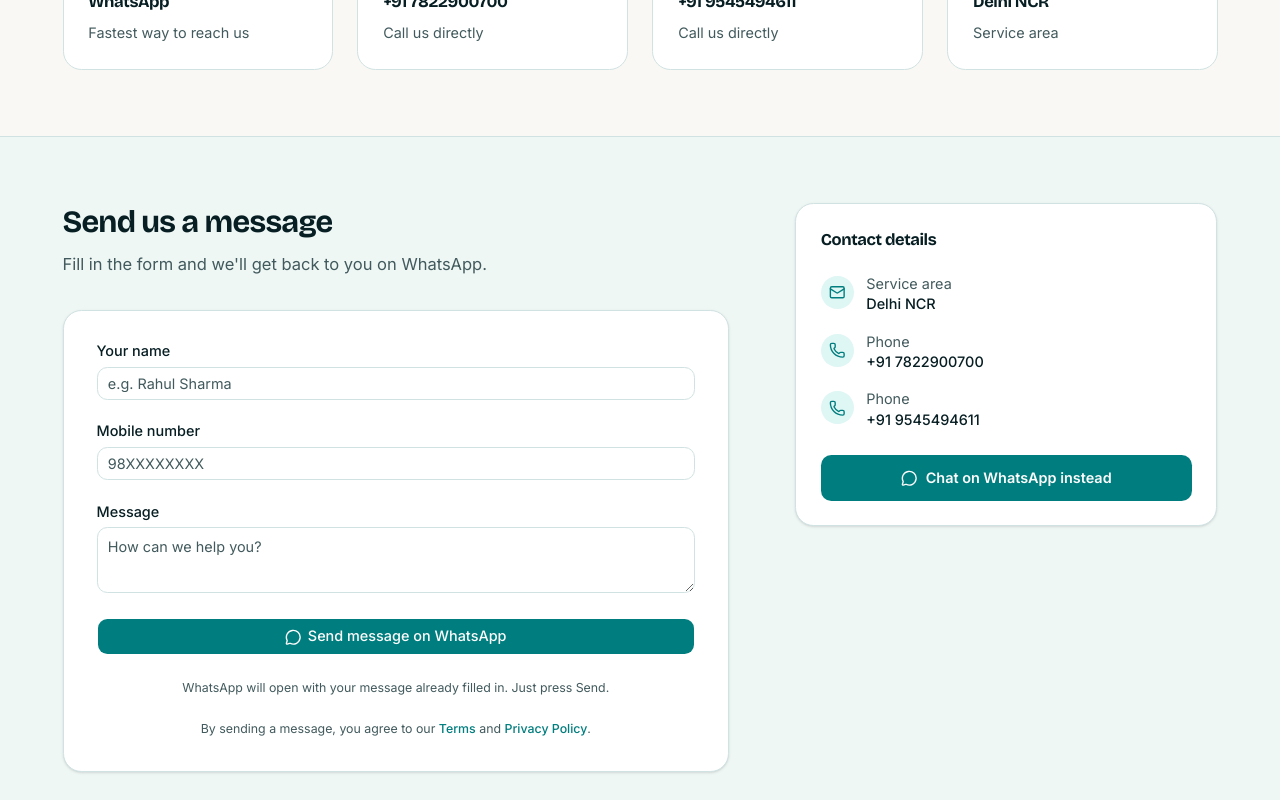
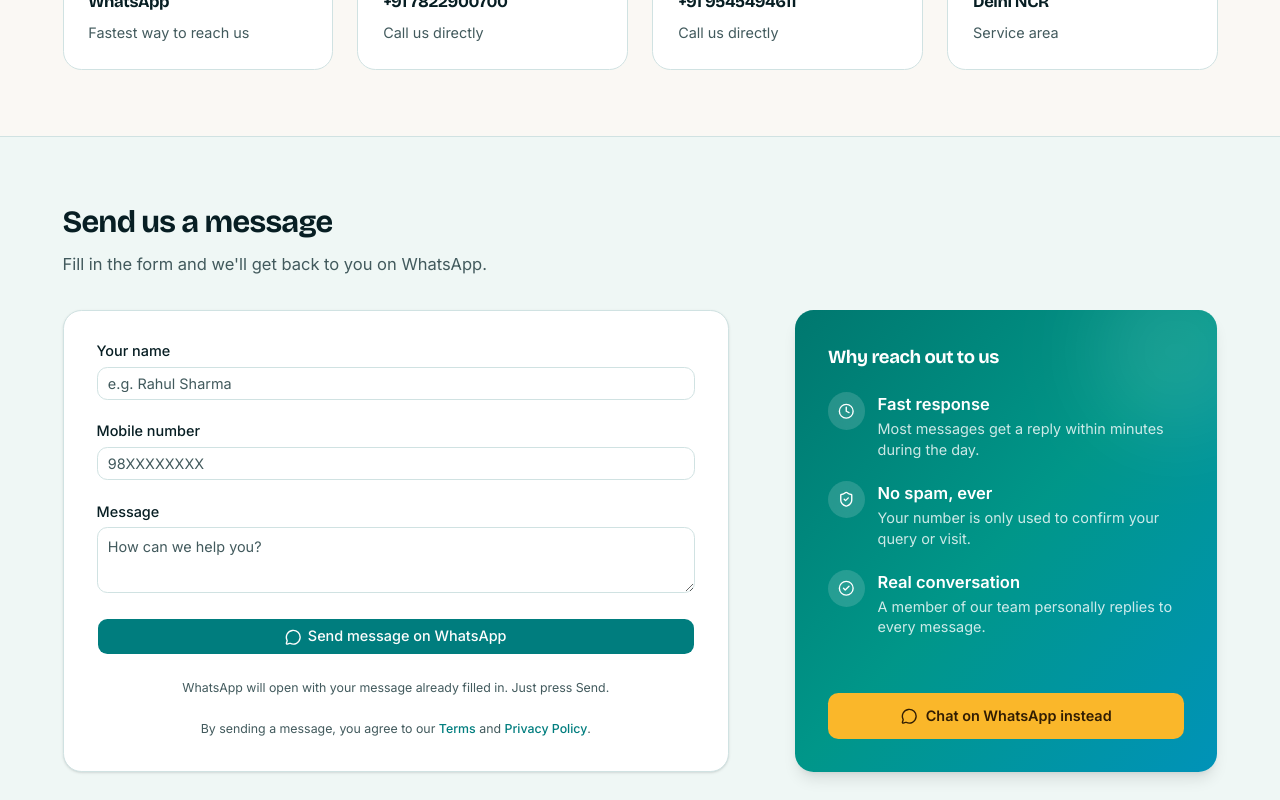
Before and after one commit to careatyourcomfort/careatyourcomfort-doctor-website, a Next.js app: page /contact in a window 1280 px wide. Shown: the part 680-1480 px from the top of the page. Built offline with nearby package versions, Linux system fonts and the light colour scheme; no server answers.

Commit message:
contact updated

```diff
--- a/src/app/contact/page.tsx
+++ b/src/app/contact/page.tsx
@@ -1,9 +1,11 @@
 import type { Metadata } from "next";
 import {
-  Mail,
+  CheckCircle2,
+  Clock,
   MapPin,
   MessageCircle,
   Phone,
+  ShieldCheck,
 } from "lucide-react";
 import { site } from "@/data/site";
 import { Reveal } from "@/components/Reveal";
@@ -15,6 +17,7 @@ import {
   AccordionItem,
   AccordionTrigger,
 } from "@/components/ui/accordion";
+import { whatsappChatUrl } from "@/sanity/lib/whatsapp-link";
 
 export const metadata: Metadata = {
   title: "Contact Us",
@@ -36,6 +39,24 @@ const contactFaqs = [
     question: "How quickly will I get a response?",
     answer:
       "We aim to respond to WhatsApp messages and calls as quickly as possible. For urgent matters, WhatsApp is the fastest option.",
+  },
+];
+
+const trustPoints = [
+  {
+    icon: Clock,
+    title: "Fast response",
+    text: "Most messages get a reply within minutes during the day.",
+  },
+  {
+    icon: ShieldCheck,
+    title: "No spam, ever",
+    text: "Your number is only used to confirm your query or visit.",
+  },
+  {
+    icon: CheckCircle2,
+    title: "Real conversation",
+    text: "A member of our team personally replies to every message.",
   },
 ];
 
@@ -68,7 +89,7 @@ export default function ContactPage() {
         <div className="grid gap-6 sm:grid-cols-2 lg:grid-cols-4">
           <Reveal delay={0}>
             <a
-              href={`https://wa.me/${site.whatsapp}`}
+              href={whatsappChatUrl()}
               target="_blank"
               rel="noopener noreferrer"
               className="group block h-full rounded-2xl border bg-card p-6 transition-all duration-300 hover:-translate-y-2 hover:border-primary/40 hover:shadow-xl hover:shadow-primary/10"
@@ -114,10 +135,9 @@ export default function ContactPage() {
         </div>
       </section>
 
-      {/* Form + info */}
+      {/* Form + trust sidebar */}
       <section className="border-y bg-secondary/40">
-        <div className="mx-auto grid max-w-6xl gap-10 px-4 py-16 lg:grid-cols-5 lg:gap-16">
-          <div className="lg:col-span-3">
+        <div className="mx-auto max-w-6xl px-4 py-16">
           <Reveal>
             <h2 className="text-3xl font-bold">Send us a message</h2>
             <p className="mt-3 text-muted-foreground">
@@ -125,57 +145,54 @@ export default function ContactPage() {
             </p>
           </Reveal>
 
-            <Reveal delay={100} className="mt-8">
-              <div className="rounded-2xl border bg-card p-6 shadow-sm sm:p-8">
+          <div className="mt-8 grid items-stretch gap-10 lg:grid-cols-5 lg:gap-16">
+            <div className="lg:col-span-3">
+              <Reveal delay={100} className="h-full">
+                <div className="h-full rounded-2xl border bg-card p-6 shadow-sm sm:p-8">
                   <ContactForm />
                 </div>
               </Reveal>
             </div>
 
             <div className="lg:col-span-2">
-            <Reveal delay={150}>
-              <div className="rounded-2xl border bg-card p-6 shadow-sm">
-                <h3 className="font-heading font-bold">Contact details</h3>
+              <Reveal delay={150} className="h-full">
+                <div className="h-full overflow-hidden rounded-2xl bg-linear-to-br from-teal-700 via-teal-600 to-cyan-600 text-white shadow-lg">
+                  <div className="relative flex h-full flex-col p-6 sm:p-8">
+                    <div className="pointer-events-none absolute -right-10 -top-10 size-40 rounded-full bg-white/10 blur-2xl" />
+                    <h3 className="text-lg font-bold">Why reach out to us</h3>
 
-                <ul className="mt-5 space-y-4 text-sm">
-                  <li className="flex items-start gap-3">
-                    <span className="mt-0.5 flex size-8 shrink-0 items-center justify-center rounded-full bg-secondary text-primary">
-                      <Mail className="size-4" />
+                    <ul className="relative mt-5 space-y-5">
+                      {trustPoints.map((point) => {
+                        const Icon = point.icon;
+                        return (
+                          <li key={point.title} className="flex items-start gap-3">
+                            <span className="flex size-9 shrink-0 items-center justify-center rounded-full bg-white/15 backdrop-blur">
+                              <Icon className="size-4" />
                             </span>
                             <div>
-                      <p className="text-muted-foreground">Service area</p>
-                      <p className="font-medium">{site.location}</p>
+                              <p className="font-semibold">{point.title}</p>
+                              <p className="mt-0.5 text-sm text-white/80">
+                                {point.text}
+                              </p>
                             </div>
                           </li>
-                  {site.phones.map((phone) => (
-                    <li key={phone} className="flex items-start gap-3">
-                      <span className="mt-0.5 flex size-8 shrink-0 items-center justify-center rounded-full bg-secondary text-primary">
-                        <Phone className="size-4" />
-                      </span>
-                      <div>
-                        <p className="text-muted-foreground">Phone</p>
-                        <a
-                          href={`tel:+91${phone}`}
-                          className="font-medium hover:text-primary"
-                        >
-                          +91 {phone}
-                        </a>
-                      </div>
-                    </li>
-                  ))}
+                        );
+                      })}
                     </ul>
 
                     <a
-                  href={`https://wa.me/${site.whatsapp}`}
+                      href={whatsappChatUrl()}
                       target="_blank"
                       rel="noopener noreferrer"
-                  className="mt-6 flex w-full items-center justify-center gap-2 rounded-lg bg-primary px-4 py-3 text-sm font-semibold text-primary-foreground transition-colors hover:bg-primary/90"
+                      className="relative mt-auto flex w-full items-center justify-center gap-2 rounded-lg bg-highlight px-4 py-3 text-sm font-semibold text-highlight-foreground transition-colors hover:bg-highlight/90"
                     >
                       <MessageCircle className="size-4" />
                       Chat on WhatsApp instead
                     </a>
                   </div>
+                </div>
               </Reveal>
+            </div>
           </div>
         </div>
       </section>
--- a/src/app/services/[slug]/page.tsx
+++ b/src/app/services/[slug]/page.tsx
@@ -8,6 +8,7 @@ import { services } from "@/data/services";
 import { Reveal } from "@/components/Reveal";
 import { BookButton } from "@/components/booking/BookButton";
 import { Button } from "@/components/ui/button";
+import { whatsappChatUrl } from "@/sanity/lib/whatsapp-link";
 
 type Props = {
   params: Promise<{ slug: string }>;
@@ -89,7 +90,7 @@ export default async function ServiceDetailPage({ params }: Props) {
               </BookButton>
               <Button asChild variant="outline" size="lg" className="border-white/40 bg-white/10 text-white hover:bg-white/20 hover:text-white">
                 <a
-                  href={`https://wa.me/${site.whatsapp}`}
+                  href={whatsappChatUrl()}
                   target="_blank"
                   rel="noopener noreferrer"
                 >
--- a/src/components/layout/Footer.tsx
+++ b/src/components/layout/Footer.tsx
@@ -2,6 +2,7 @@ import Link from "next/link";
 import { MapPin, MessageCircle, Phone } from "lucide-react";
 import { site, nav } from "@/data/site";
 import { services } from "@/data/services";
+import { whatsappChatUrl } from "@/sanity/lib/whatsapp-link";
 
 export function Footer() {
   const year = new Date().getFullYear();
@@ -21,7 +22,7 @@ export function Footer() {
             doorstep, at a transparent fee of ₹{site.fee}.
           </p>
           <a
-            href={`https://wa.me/${site.whatsapp}`}
+            href={whatsappChatUrl()}
             target="_blank"
             rel="noopener noreferrer"
             className="mt-5 inline-flex items-center gap-2 rounded-full bg-highlight px-4 py-2 text-sm font-semibold text-highlight-foreground transition-transform hover:-translate-y-0.5"
--- a/src/components/sections/BookingCTA.tsx
+++ b/src/components/sections/BookingCTA.tsx
@@ -3,6 +3,7 @@ import { site } from "@/data/site";
 import { Button } from "@/components/ui/button";
 import { Reveal } from "@/components/Reveal";
 import { BookButton } from "@/components/booking/BookButton";
+import { whatsappChatUrl } from "@/sanity/lib/whatsapp-link";
 
 export function BookingCTA() {
   return (
@@ -35,7 +36,7 @@ export function BookingCTA() {
                 className="border-white/40 bg-white/10 text-white hover:bg-white/20 hover:text-white"
               >
                 <a
-                  href={`https://wa.me/${site.whatsapp}`}
+                  href={whatsappChatUrl()}
                   target="_blank"
                   rel="noopener noreferrer"
                 >
--- a/src/components/sections/Hero.tsx
+++ b/src/components/sections/Hero.tsx
@@ -3,6 +3,7 @@ import { Clock, IndianRupee, MapPin, MessageCircle } from "lucide-react";
 import { site } from "@/data/site";
 import { Button } from "@/components/ui/button";
 import { BookButton } from "@/components/booking/BookButton";
+import { whatsappChatUrl } from "@/sanity/lib/whatsapp-link";
 
 export function Hero() {
   return (
@@ -39,7 +40,7 @@ export function Hero() {
               className="border-white/40 bg-white/10 text-white hover:bg-white/20 hover:text-white"
             >
               <a
-                href={`https://wa.me/${site.whatsapp}`}
+                href={whatsappChatUrl()}
                 target="_blank"
                 rel="noopener noreferrer"
               >
--- /dev/null
+++ b/src/sanity/lib/whatsapp-link.ts
@@ -0,0 +1,7 @@
+import { site } from "@/data/site";
+
+export function whatsappChatUrl(message?: string) {
+    const defaultMessage = "Hi, I would like to know more about your home visit service ?"
+    const text = encodeURIComponent(message ?? defaultMessage);
+    return `https://wa.me/${site.whatsapp}?text=${text}`;
+}
```
Lines whose indentation alone changed are shown as unchanged.
